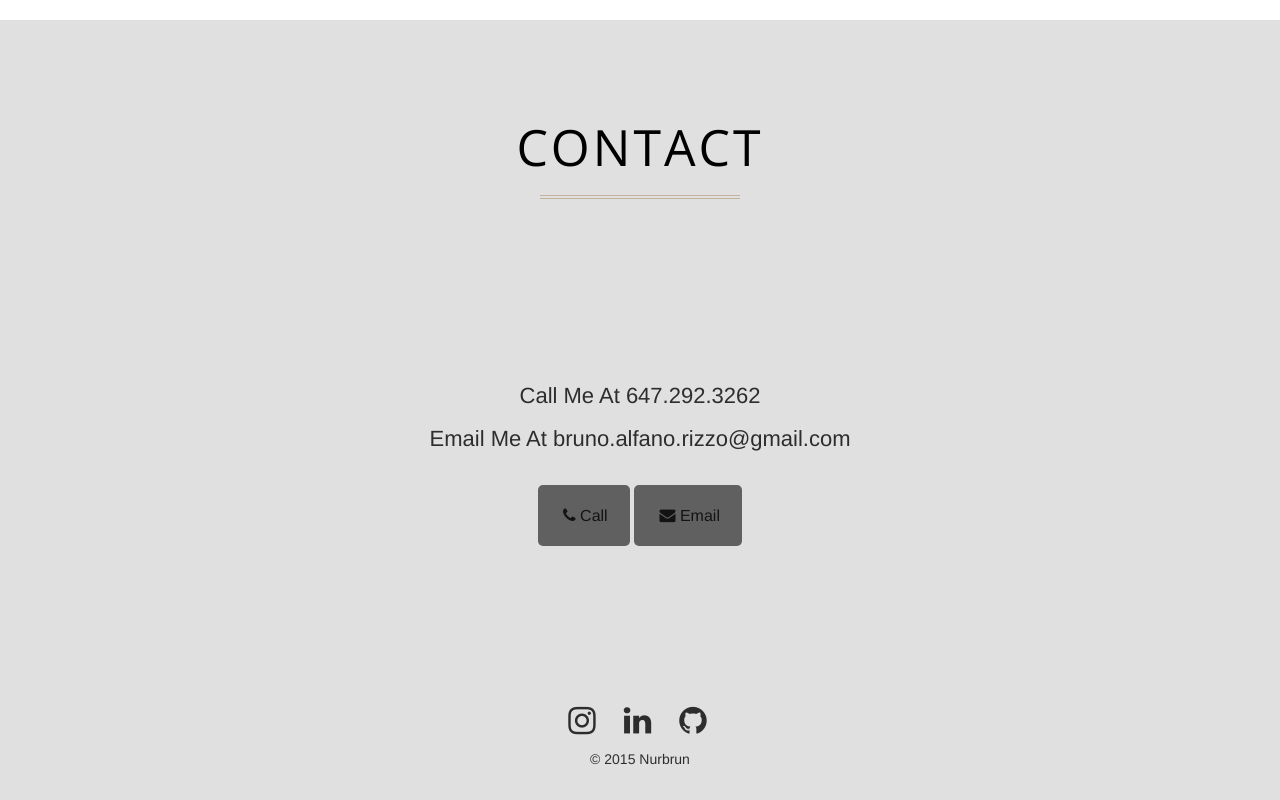
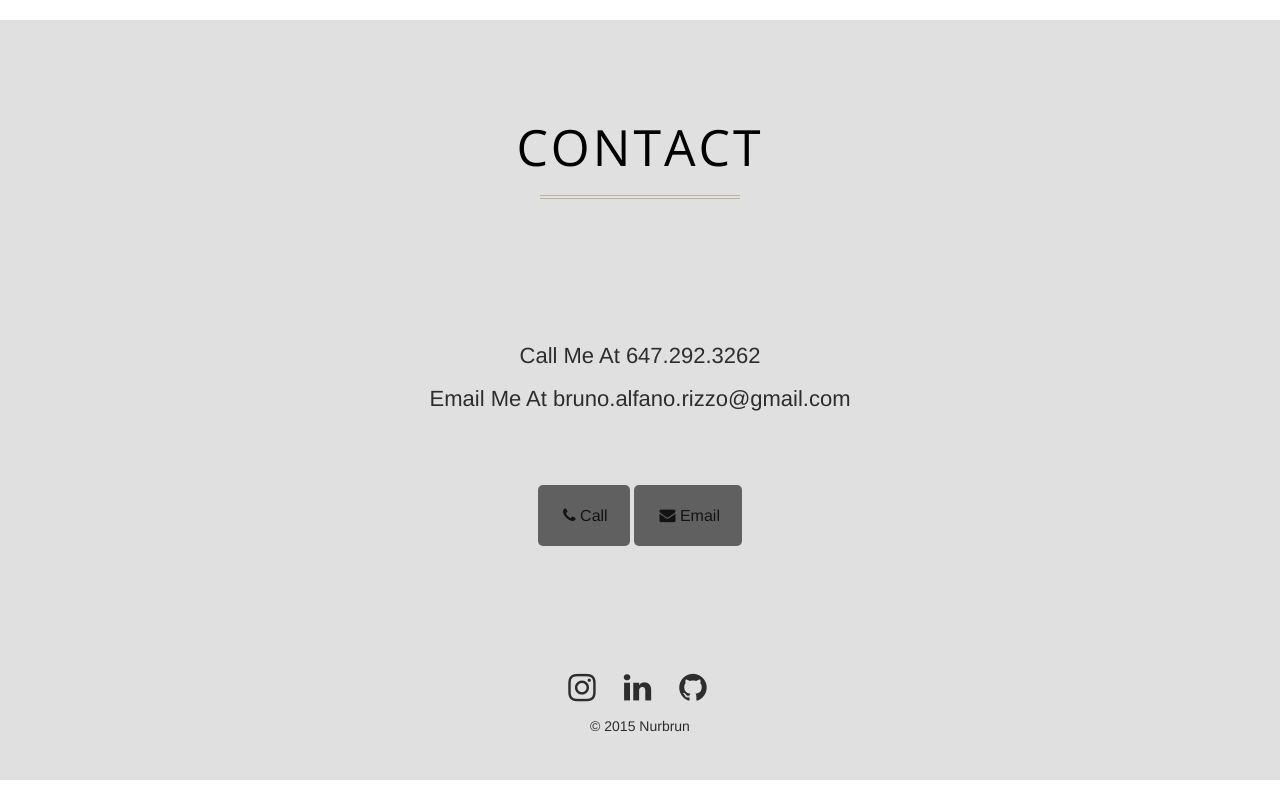
Before and after one commit to nurbrun/nurbrun.com, a plain HTML site: page index.html in a window 1280 px wide. Shown: the part 5355-6155 px from the top of the page. Drawn offline with nearby package versions, Linux system fonts and the light colour scheme.

Commit message:
fixed contact page...sort of..still relying on padding to keep social media info at bottom

```diff
--- a/index.html
+++ b/index.html
@@ -271,50 +271,7 @@
             </div>
         </div>
     </section>
-    <!-- <footer class="footer" style="background-image: url('assets/img/lambo.jpg');">
-        <div id="contact" class="container text-center">
 
-            <h2 class="footer-header-font">Contact</h2>
-
-            <div class="row" id="contact-padding">
-                <div class="col-md-4 col-md-push-1 contact-details">
-                    <h4 class="contact-font-small"><a href="tel:+16472923262"><span class="yellow-background-small"><i class="fa fa-phone" style="padding-left: 3px;"></i> Call</span></a></h4>
-                    <p class="contact-font"><span class="yellow-background-small">(647) 292-3262</span></p>
-                </div>
-
-                <div class="col-md-4 col-md-push-3 contact-details">
-                    <h4 class="contact-font-small"><a href="mailto:bruno.alfano.rizzo@gmail.com"><span class="yellow-background-small"><i class="fa fa-envelope" style="padding-left: 3px;"></i> Email</span></a></h4>
-                    <p class="contact-font"><span class="yellow-background-small">bruno.alfano.rizzo@gmail.com</span>
-                    </p>
-                </div>
-            </div>
-            <div class="bottom-contact-info">
-            <div class="bottom-contact-contain">
-            <div class="row social">
-                <div class="col-lg-12">
-                    <ul class="list-inline">
-                        <<li><a href="agency.html#"><i class="fa fa-facebook fa-fw fa-2x"></i></a>
-                        </li>
-                         <li><a href="https://www.instagram.com/nurbrun" target="_blank"><i class="fa fa-instagram fa-fw fa-2x"></i></a>
-                        </li>
-
-                        <li><a href="https://ca.linkedin.com/pub/bruno-alfano-rizzo/37/629/205" target="_blank"><i class="fa fa-linkedin fa-fw fa-2x"></i></a>
-                        </li>
-
-                        <li><a href="https://www.github.com/nurbrun" target="_blank"><i class="fa fa-github fa-fw fa-2x"></i></a>
-                        </li>
-                    </ul>
-                </div>
-            </div>
-            <div class="row copyright">
-                <div class="col-lg-12">
-                    <p class="small">&copy; 2015 Nurbrun</p>
-                </div>
-            </div>
-            </div>
-            </div>
-        </div>
-    </footer>  -->
 
         <footer class="footer" style="background-color: #E0e0e0;">
         <div id="contact" class="container text-center">
@@ -323,39 +280,17 @@
             <hr class=" colored">
 
 
-                <!-- <div class="col-md-4 col-md-push-1 contact-details">
-                    <h4 class="contact-font-small"><a href="tel:+16472923262"><span class="yellow-background-small"><i class="fa fa-phone" style="padding-left: 3px;"></i> Call</span></a></h4>
-                    <p class="contact-font"><span class="yellow-background-small">(647) 292-3262</span></p>
-                </div>
 
-                <div class="col-md-4 col-md-push-3 contact-details">
-                    <h4 class="contact-font-small"><a href="mailto:bruno.alfano.rizzo@gmail.com"><span class="yellow-background-small"><i class="fa fa-envelope" style="padding-left: 3px;"></i> Email</span></a></h4>
-                    <p class="contact-font"><span class="yellow-background-small">bruno.alfano.rizzo@gmail.com</span>
-                    </p>
-                </div> -->
-                <br>
-                <br>
-                <br>
-                <br>
-                <br>
-                <br>
-                <br>
-
-            <div class="col-sm-12">
-                <p style="text-transform: capitalize;">Call me at 647.292.3262</p>
-                <p style="text-transform: capitalize; padding-bottom:40px;">Email me at <span style="text-transform:lowercase;">bruno.alfano.rizzo@gmail.com</span></p>
-                <a href="tel:+16472923262"><span class="yellow-background-small"><i class="fa fa-phone" style="padding-left: 3px;"></i> Call</span></a>
+            <div class="col-sm-12" style="padding-top:15vh;">
+                <p style="text-transform: capitalize; ">Call me at 647.292.3262</p>
+                <p style="text-transform: capitalize;">Email me at <span style="text-transform:lowercase;">bruno.alfano.rizzo@gmail.com</span></p>
+            </div>
+            <div class="col-sm-12" style="padding-top:10vh;">
+                <a href="tel:+16472923262" class="yellow-background-small"><i class="fa fa-phone" style="padding-left: 3px;"></i> Call</a>
                 <a href="mailto:bruno.alfano.rizzo@gmail.com"><span class="yellow-background-small"><i class="fa fa-envelope" style="padding-left: 3px;"></i> Email</span></a>
             </div>
-            <br>
-                <br>
-                <br>
-                <br>
-                <br>
-                <br>
-            <div class="bottom-contact-info">
-            <div class="bottom-contact-contain">
-            <div class="row social">
+
+            <div class="col-sm-12 social" style=" padding-top:18vh; ">
                 <div class="col-lg-12">
                     <ul class="list-inline">
                         <!-- <li><a href="agency.html#"><i class="fa fa-facebook fa-fw fa-2x"></i></a>
@@ -370,14 +305,14 @@
                         </li>
                     </ul>
                 </div>
-            </div>
-            <div class="row copyright">
+
+            <div class="col-sm-12 copyright">
                 <div class="col-lg-12">
                     <p class="small">&copy; 2015 Nurbrun</p>
                 </div>
             </div>
             </div>
-            </div>
+</div>
 
     </footer>
 
```
